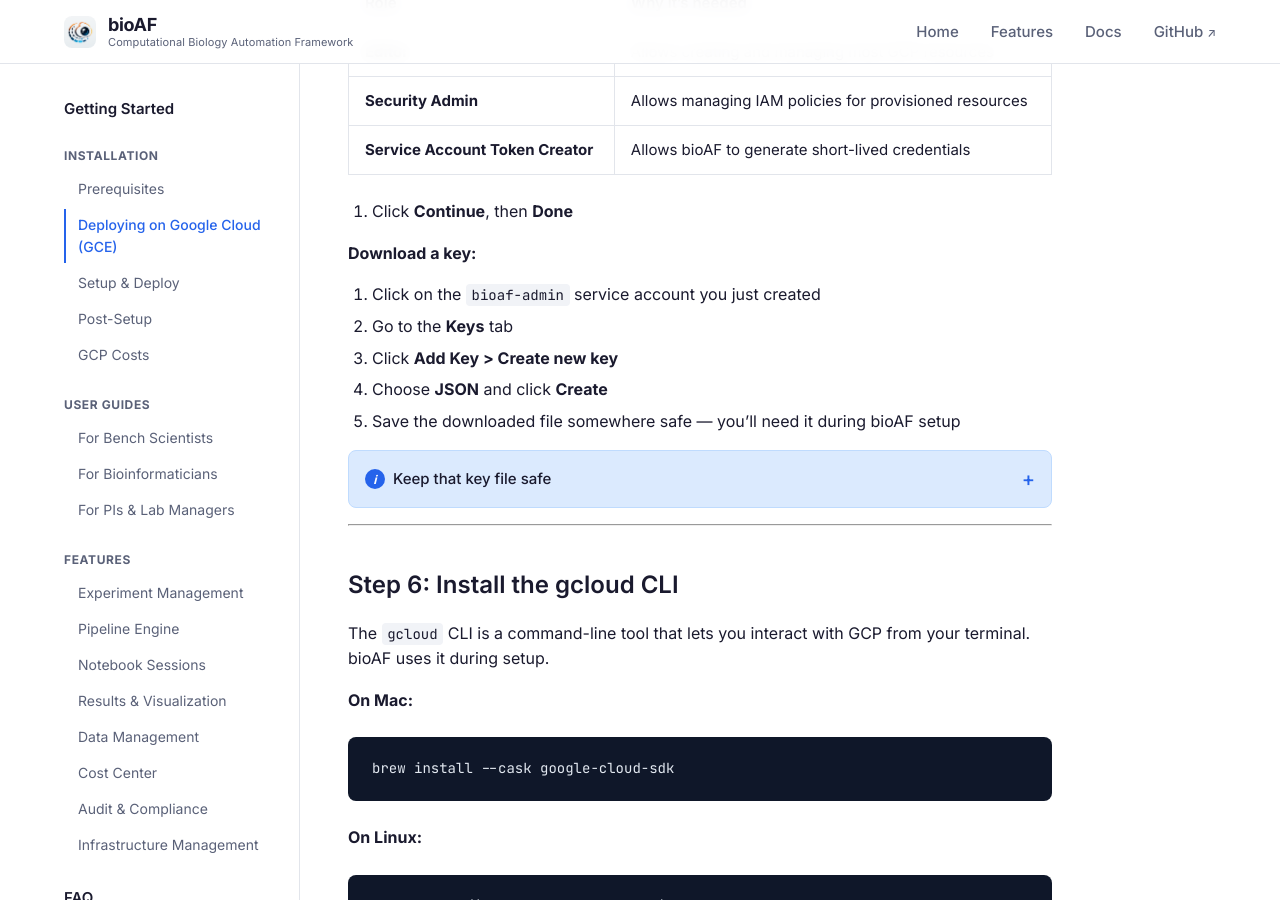
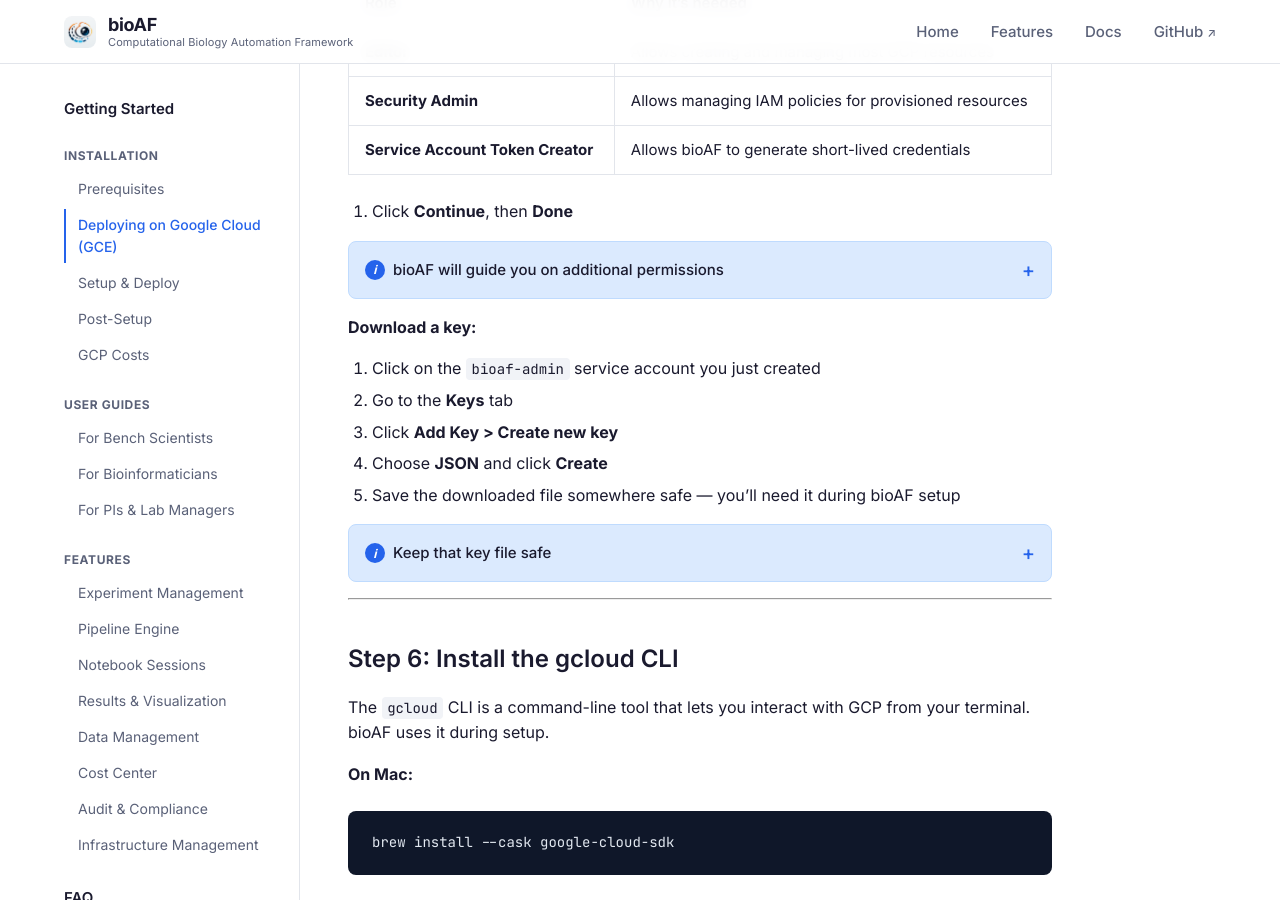
Before and after one commit to not-that-guy-again/bioaf-site, a Jekyll site: the page built from docs/installation/gcp-setup.md, in a window 1280 px wide and 900 px high, scrolled down 2029 px. Built offline with Jekyll 4.4.1, drawn with Linux system fonts in a browser that asks for light colours.

Commit message:
Note that bioAF checks and recommends additional service account roles

```diff
--- a/docs/installation/gcp-setup.md
+++ b/docs/installation/gcp-setup.md
@@ -75,6 +75,8 @@
 | **Service Account Token Creator** | Allows bioAF to generate short-lived credentials |
 
 2. Click **Continue**, then **Done**
+
+{% include info-bubble.html title="bioAF will guide you on additional permissions" content="During setup, bioAF checks your service account's permissions against the features you have enabled. If anything is missing, it will tell you exactly which roles to add and why. The three roles above are the minimum to get started." %}
 
 **Download a key:**
 
```
